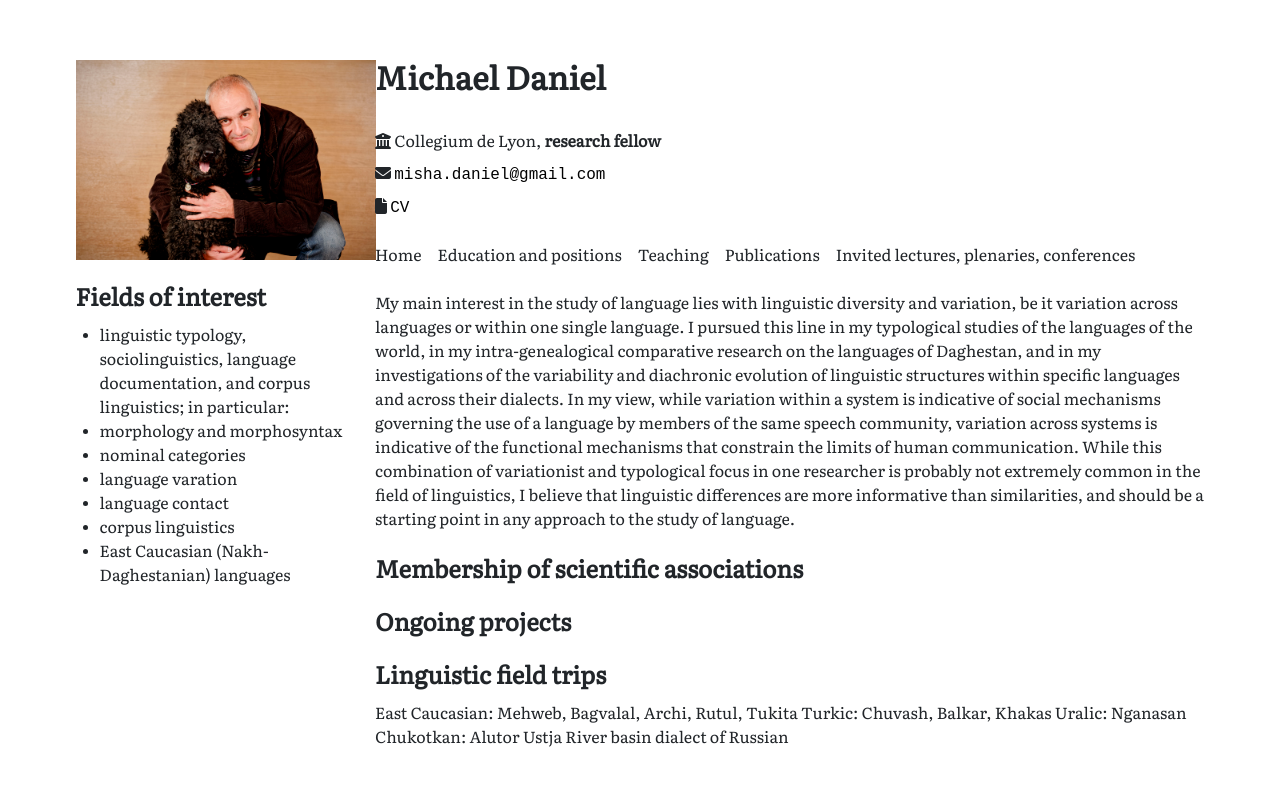
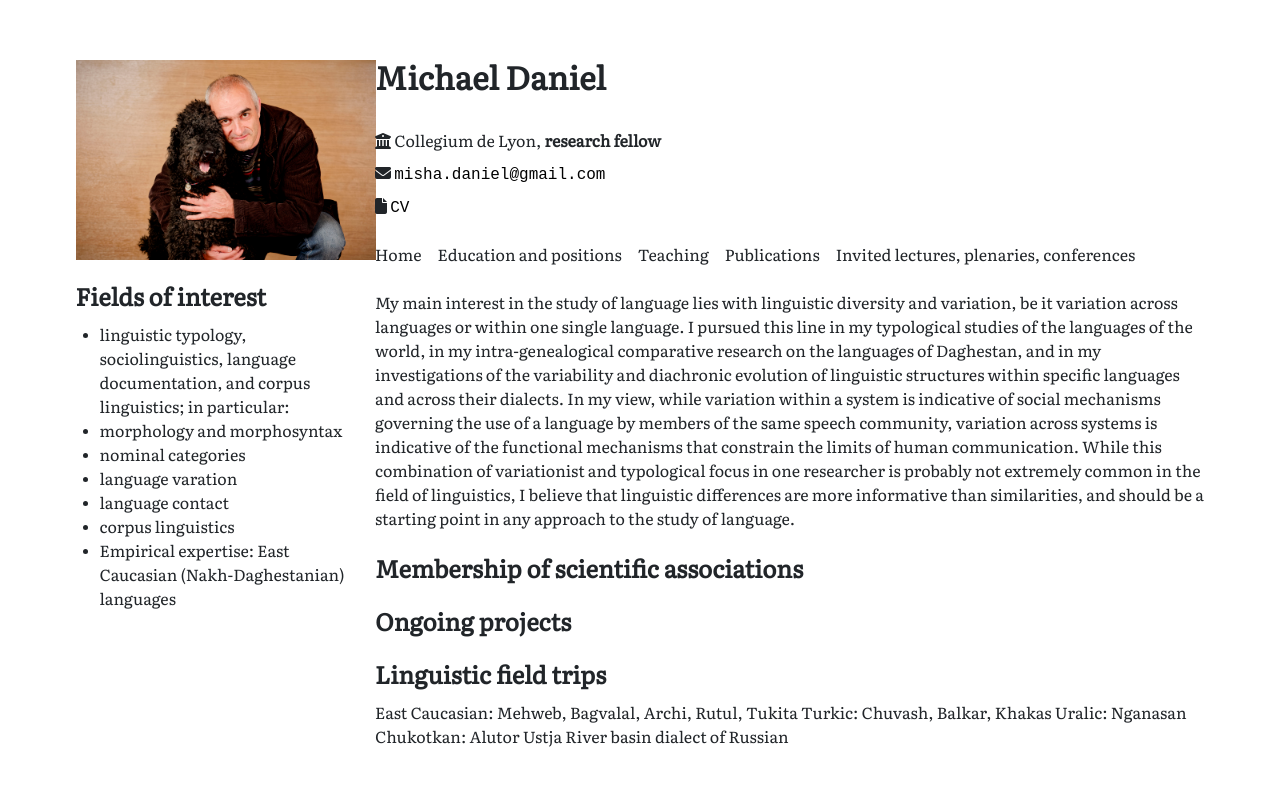
Before and after one commit to MishaDaniel/mishadaniel.github.io, a Jekyll site: the page built from index.html, in a window 1280 px wide. Shown: the top 786 px of the page. Built offline with Jekyll 4.4.1, drawn with Linux system fonts in a browser that asks for light colours; nearby versions of some CDN libraries.

Commit message:
Update general.yml

```diff
--- a/_data/general.yml
+++ b/_data/general.yml
@@ -17,4 +17,4 @@ fields:
   - corpus linguistics
 
 
-  - East Caucasian (Nakh-Daghestanian) languages
+  - "Empirical expertise: East Caucasian (Nakh-Daghestanian) languages"
```
